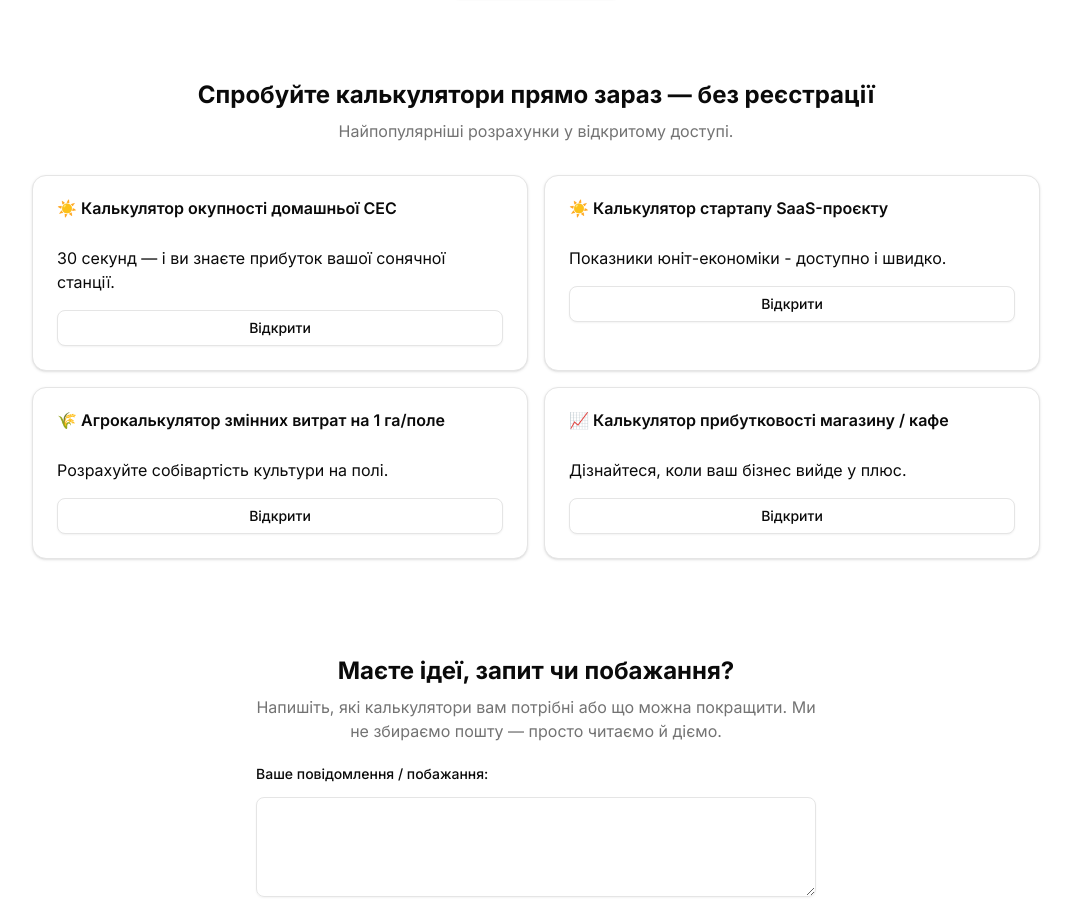
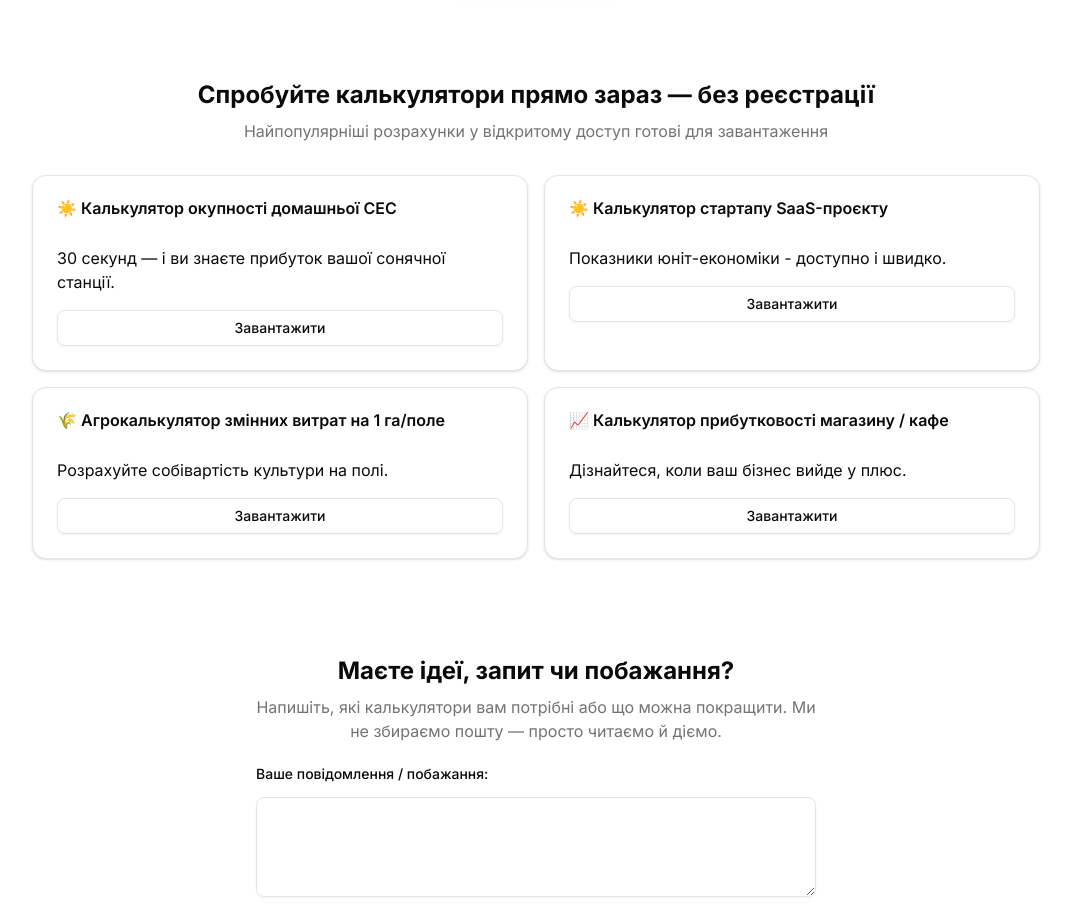
Before and after one commit to lichylka/counter, a Next.js app: page / in a window 1280 px wide. Shown: the part 1669-2580 px from the top of the page, without its empty margins (104-1175 px from the left). Built offline with nearby package versions, Linux system fonts and the light colour scheme; no server answers.

Commit message:
new links for tools

```diff
--- a/app/page.tsx
+++ b/app/page.tsx
@@ -114,7 +114,8 @@ export default function Home() {
             Спробуйте калькулятори прямо зараз — без реєстрації
           </h2>
           <p className="text-base text-muted-foreground mb-8 text-center">
-            Найпопулярніші розрахунки у відкритому доступі.
+            Найпопулярніші розрахунки у відкритому доступ готові для
+            завантаження
           </p>
           <div className="grid gap-4 sm:grid-cols-2 mb-4">
             <Card>
@@ -126,7 +127,9 @@ export default function Home() {
                   30 секунд — і ви знаєте прибуток вашої сонячної станції.
                 </p>
                 <Button asChild variant={"outline"} className="w-full">
-                  <Link href="/solar-calc.html">Відкрити</Link>
+                  <Link href="https://drive.google.com/uc?export=download&id=1eOcM6hb1O5gxs4agGiTxPyjN4-lvCsCr">
+                    Завантажити
+                  </Link>
                 </Button>
               </CardContent>
             </Card>
@@ -139,7 +142,9 @@ export default function Home() {
                   Показники юніт-економіки - доступно і швидко.
                 </p>
                 <Button asChild variant={"outline"} className="w-full">
-                  <Link href="/solar-calc.html">Відкрити</Link>
+                  <Link href="https://drive.google.com/uc?export=download&id=1HcQJCmqLrZbWeGRc4VGbiynlqVtZcHS4">
+                    Завантажити
+                  </Link>
                 </Button>
               </CardContent>
             </Card>
@@ -156,7 +161,9 @@ export default function Home() {
                   Розрахуйте собівартість культури на полі.
                 </p>
                 <Button asChild variant={"outline"} className="w-full">
-                  <Link href="/agro-cost.html">Відкрити</Link>
+                  <Link href="https://drive.google.com/uc?export=download&id=1PsGLkHSDMHewt9ae40ejOWBc818HLqkv">
+                    Завантажити
+                  </Link>
                 </Button>
               </CardContent>
             </Card>
@@ -171,7 +178,9 @@ export default function Home() {
                   Дізнайтеся, коли ваш бізнес вийде у плюс.
                 </p>
                 <Button asChild variant={"outline"} className="w-full">
-                  <Link href="/breakeven.html">Відкрити</Link>
+                  <Link href="https://drive.google.com/uc?export=download&id=10wW6unLXL0l1nYEdN9ae1PC3X8ULHKie">
+                    Завантажити
+                  </Link>
                 </Button>
               </CardContent>
             </Card>
--- a/app/project/[projectId]/investments/[year]/[type]/month/[month]/expenses/PageContent.tsx
+++ b/app/project/[projectId]/investments/[year]/[type]/month/[month]/expenses/PageContent.tsx
@@ -74,7 +74,7 @@ function PageContent({ params, preloadedReportMonth }: Props) {
         </h1>
         <Button variant="outline" asChild>
           <Link
-            href={`/project/${params.projectId}/profit/year/${params.year}`}
+            href={`/project/${params.projectId}/investments/${params.year}/type`}
           >
             🔙 Назад до проєкту
           </Link>
--- a/app/project/[projectId]/investments/[year]/[type]/month/[month]/income/PageContent.tsx
+++ b/app/project/[projectId]/investments/[year]/[type]/month/[month]/income/PageContent.tsx
@@ -100,7 +100,7 @@ function PageContent({ params, preloadedReportMonth }: Props) {
           </h1>
           <Button variant="outline" asChild>
             <Link
-              href={`/project/${params.projectId}/profit/year/${params.year}`}
+              href={`/project/${params.projectId}/investments/${params.year}/type`}
             >
               🔙 Назад до проєкту
             </Link>
```
